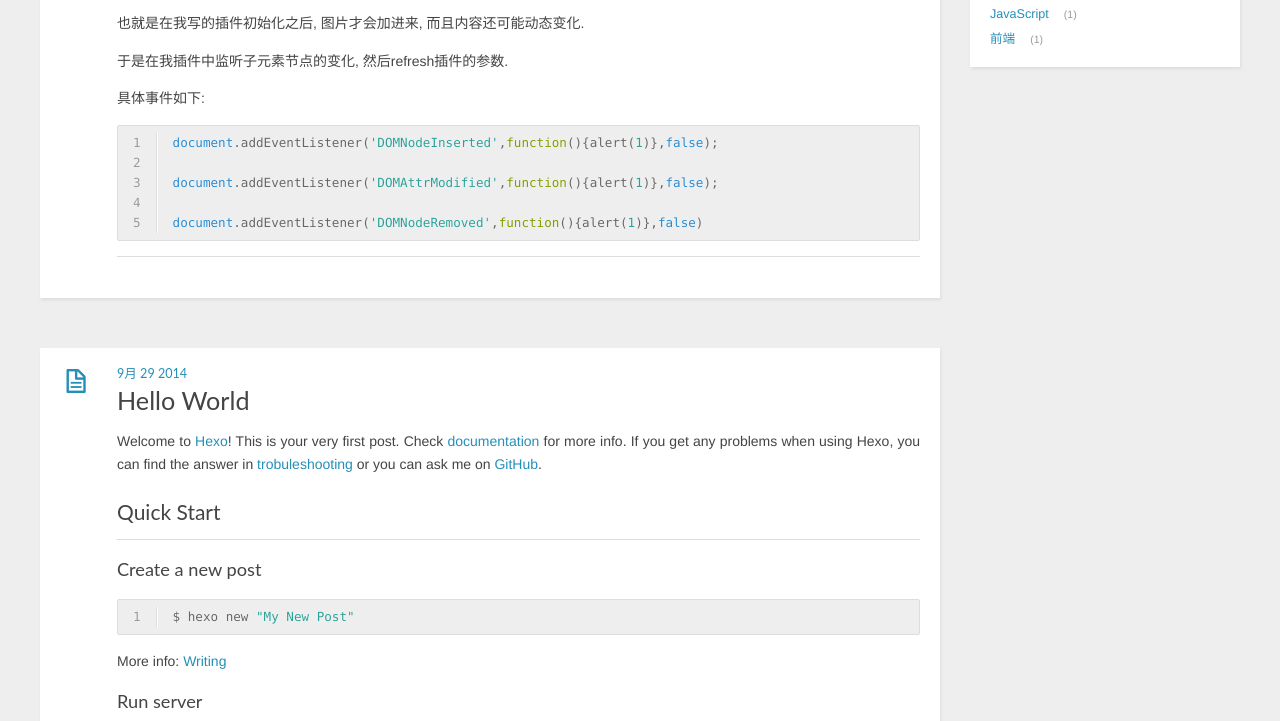
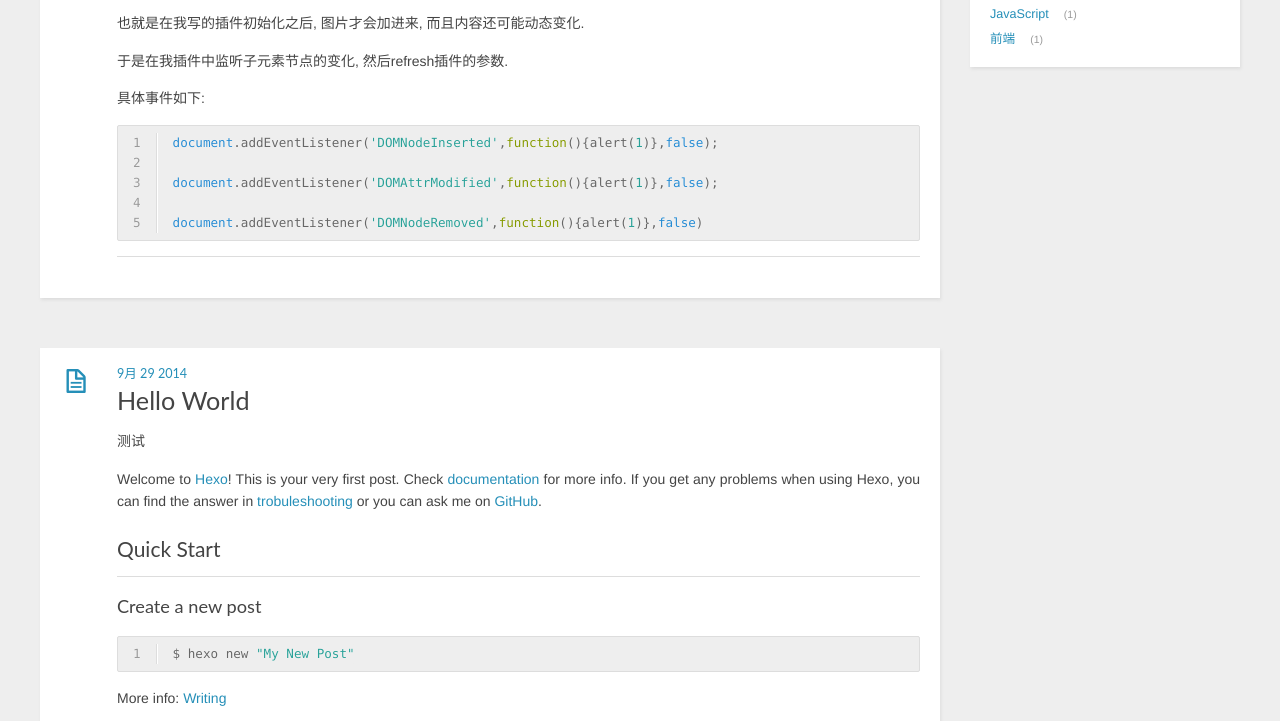
Before and after one commit to misaka42/nina66.com, a plain HTML site: page archives/index.html in a window 1280 px wide. Shown: the part 356-1077 px from the top of the page. Drawn offline with nearby package versions, Linux system fonts and the light colour scheme.

Commit message:
Site updated: 2014-09-29 16:26:01

```diff
--- a/archives/index.html
+++ b/archives/index.html
@@ -102,7 +102,8 @@
     </header>
     <div class="entry">
 
-        <p>Welcome to <a href="http://hexo.io/" target="_blank" rel="external">Hexo</a>! This is your very first post. Check <a href="http://hexo.io/docs/" target="_blank" rel="external">documentation</a> for more info. If you get any problems when using Hexo, you can find the answer in <a href="http://hexo.io/docs/troubleshooting.html" target="_blank" rel="external">trobuleshooting</a> or you can ask me on <a href="https://github.com/hexojs/hexo/issues" target="_blank" rel="external">GitHub</a>.</p>
+        <p>测试</p>
+<p>Welcome to <a href="http://hexo.io/" target="_blank" rel="external">Hexo</a>! This is your very first post. Check <a href="http://hexo.io/docs/" target="_blank" rel="external">documentation</a> for more info. If you get any problems when using Hexo, you can find the answer in <a href="http://hexo.io/docs/troubleshooting.html" target="_blank" rel="external">trobuleshooting</a> or you can ask me on <a href="https://github.com/hexojs/hexo/issues" target="_blank" rel="external">GitHub</a>.</p>
 <h2 id="Quick_Start">Quick Start</h2>
 <h3 id="Create_a_new_post">Create a new post</h3>
 <figure class="highlight bash"><table><tr><td class="gutter"><pre><div class="line">1</div></pre></td><td class="code"><pre><div class="line">$ hexo new <span class="string">"My New Post"</span></div></pre></td></tr></table></figure>
```
Also changed, not shown: 2014/09/29/hello-world/index.html (+4 -2 lines), archives/2014/09/index.html (+2 -1 lines), archives/2014/index.html (+2 -1 lines), index.html (+2 -1 lines).
